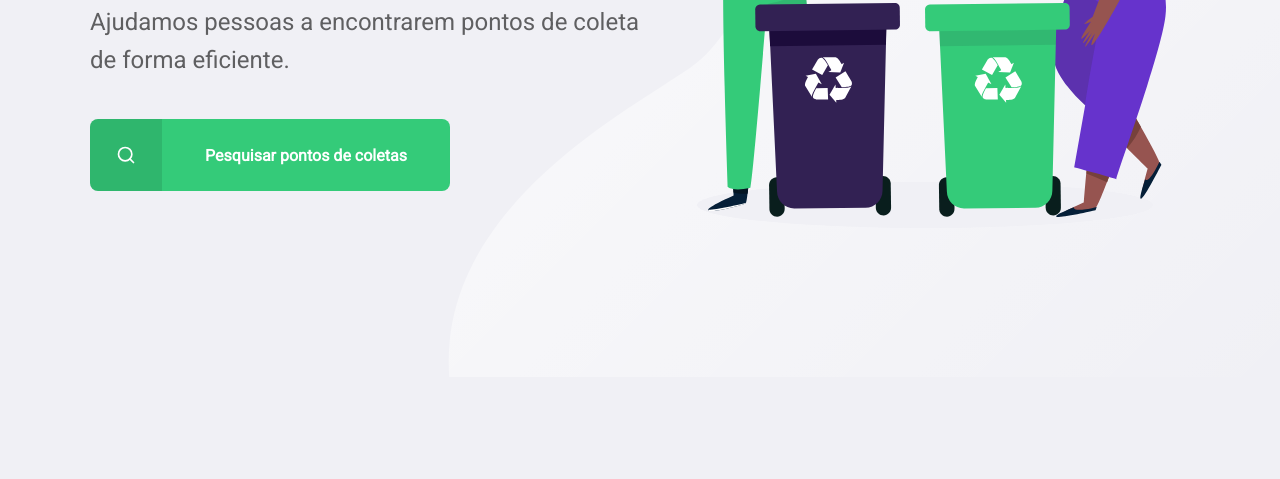
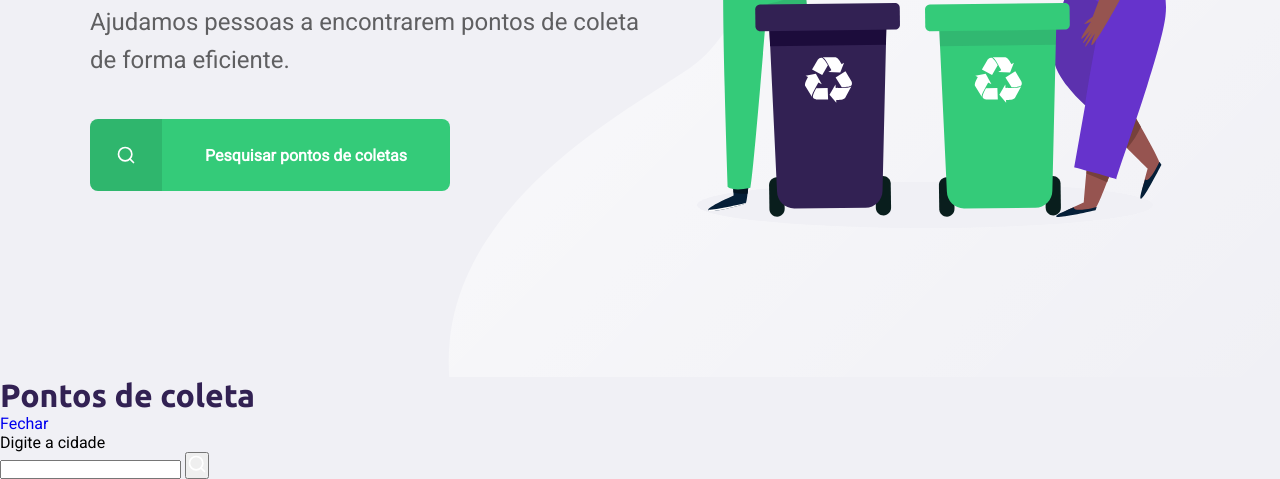
Before and after one commit to Raymw1/ecoleta, a plain HTML site: page index.html in a window 1280 px wide. Shown: the part 423-902 px from the top of the page. Before the commit the page ends 800 px from the top, so only its background shows below. Drawn offline with Linux system fonts and the light colour scheme.

Commit message:
Beggining the modal

```diff
--- a/index.html
+++ b/index.html
@@ -6,6 +6,7 @@
     <meta name="viewport" content="width=device-width, initial-scale=1.0">
     <link rel="stylesheet" href="styles/main.css">
     <link rel="stylesheet" href="styles/home.css">
+    <link rel="stylesheet" href="styles/modal.css">
     <link rel="stylesheet" href="styles/responsive.css">
     <link rel="preconnect" href="https://fonts.gstatic.com">
     <link href="https://fonts.googleapis.com/css2?family=Roboto&family=Ubuntu:wght@700&display=swap" rel="stylesheet">
@@ -27,5 +28,22 @@
             </main>
         </div>
     </div>
+    <div class="modal">
+        <div class="content">
+            <div class="header">
+                <h1>Pontos de coleta</h1>
+                <a href="#">Fechar</a>
+            </div>
+            <form action="#">
+                <label for="search">Digite a cidade</label>
+                <div class="search-field">
+                    <input type="text" name="search">
+                    <button type="submit">
+                        <img src="assets/icones/search.svg" alt="Buscar">
+                    </button>
+                </div>
+            </form>
+        </div>
+    </div>
 </body>
 </html>
```
Also changed, not shown: styles/modal.css (added).
